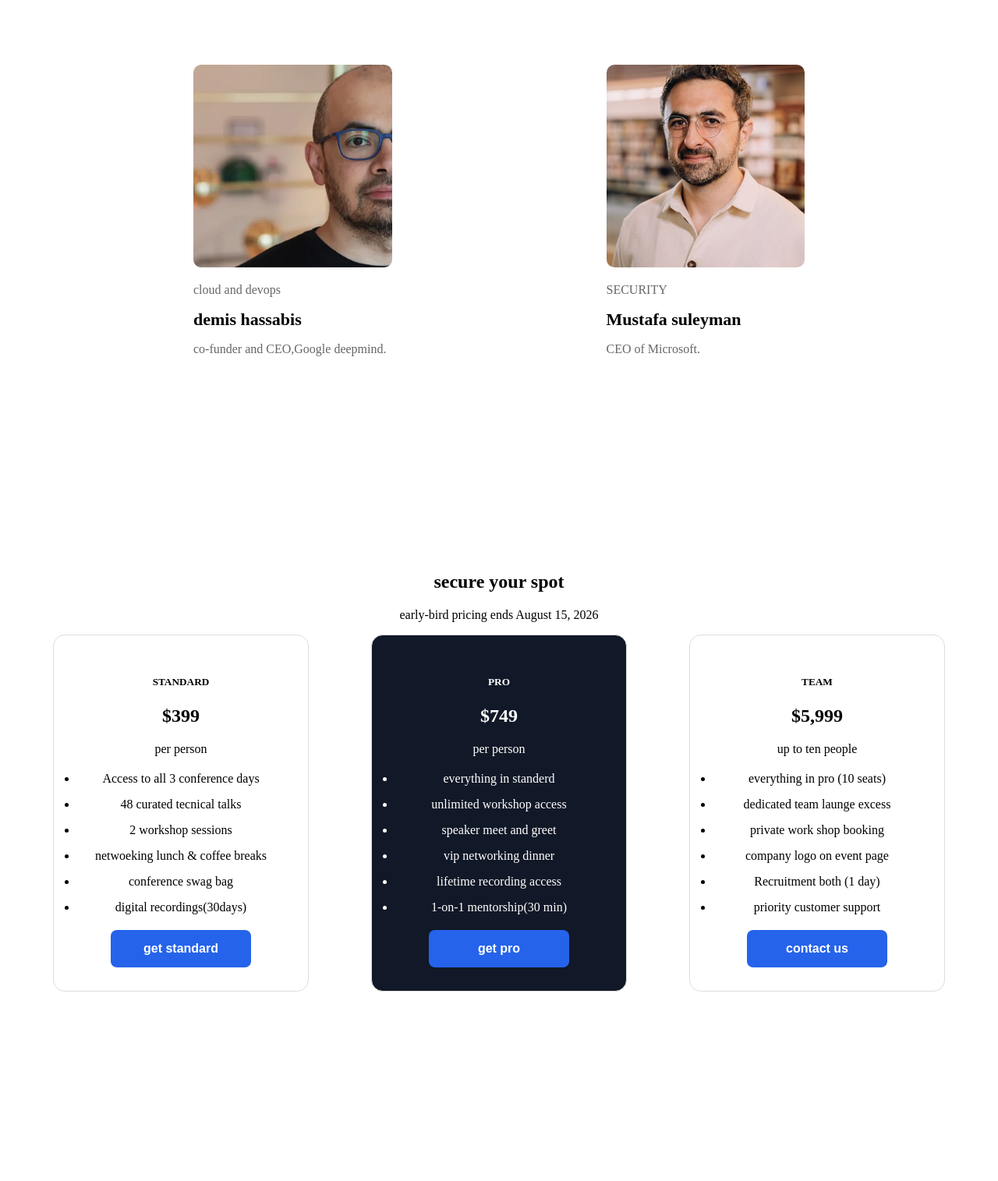
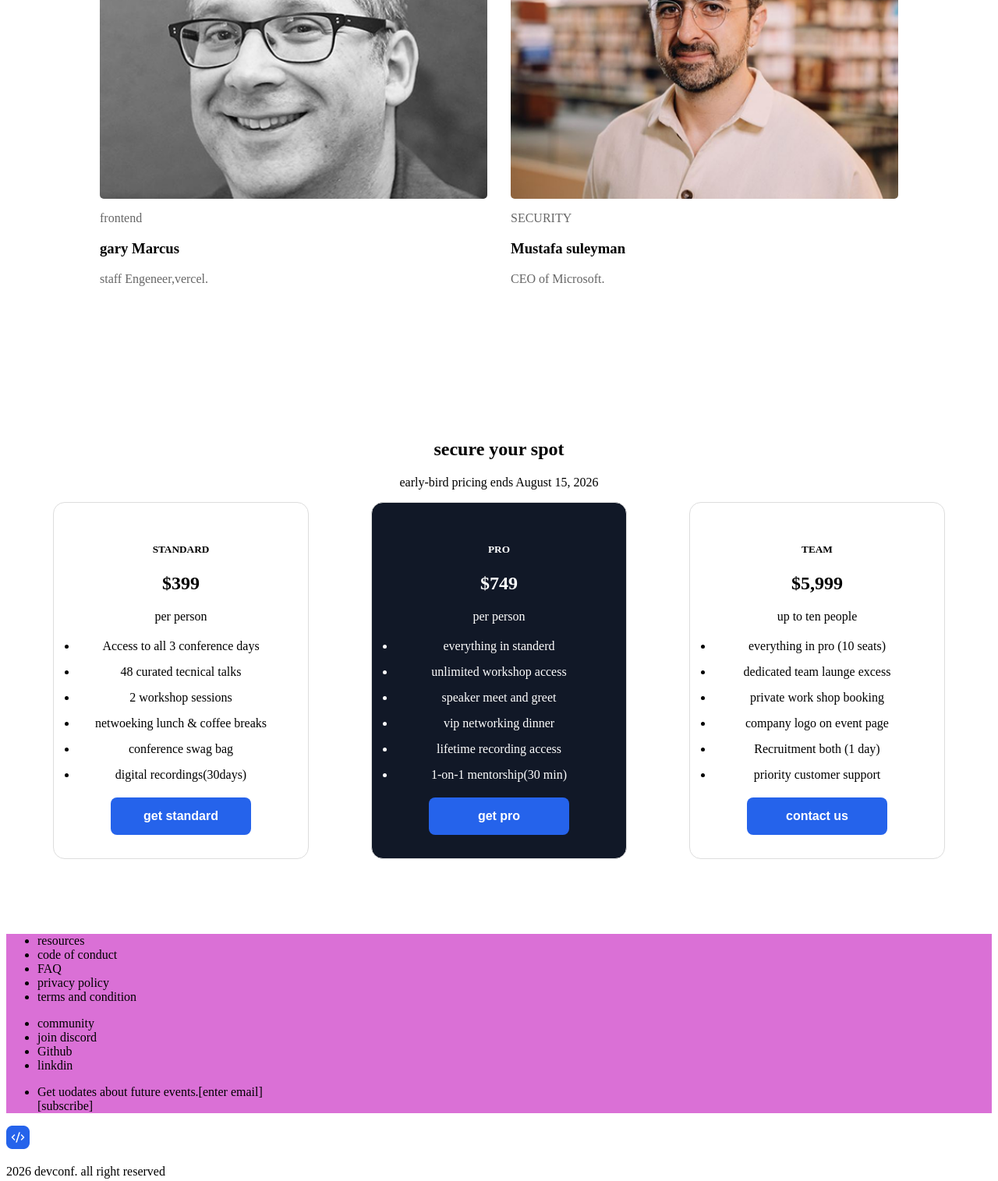
Before and after one commit to tania225/first-assinment, a plain HTML site: page index.html in a window 1280 px wide. Shown: the part 1560-3075 px from the top of the page at 78% size. Before the commit the page ends 2920 px from the top, so only its background shows below. Drawn offline with Linux system fonts and the light colour scheme.

Commit message:
speaker section complete after dibugging

```diff
--- a/index.html
+++ b/index.html
@@ -39,29 +39,40 @@
 
   </section>
   <!--meet the speaker section-->
-  <section class="speaker">
+  <section class="speakers">
     <div class="speaker-grid">
-    <div class="speaker">
+
+      <!--speaker-1-->
+    <div class="speaker-card">
       <img src="./assets/andrej.png">
       <p>AI/ML</p>
       <h3>Andrej karpathy</h3>
       <p>pretaining team,Antropic.</p>
     </div>
- <div class="speaker">
+
+<!--speaker-2-->
+ <div class="speaker-card">
+      <img src="./assets/demis.png">
+      <p>cloud and devops</p>
+      <h3>demis hassabis</h3>
+      <p>co-funder and CEO,Google deepmind.</p>
+
+ </div>
+<!--speaker 3-->
+
+ <div class="speaker-card">
       <img src="./assets/gary.png">
       <p>frontend</p>
       <h3>gary Marcus</h3>
       <p>staff Engeneer,vercel.</p>
 
     </div>
- <div class="speaker">
-      <img src="./assets/demis.png">
-      <p>cloud and devops</p>
-      <h3>demis hassabis</h3>
-      <p>co-funder and CEO,Google deepmind.</p>
 
- </div>
-  <div class="speaker">
+
+
+ <!--speaker-4-->
+
+  <div class="speaker-card">
       <img src="./assets/mustafa.png">
       <p>SECURITY</p>
       <h3>Mustafa suleyman</h3>
@@ -126,10 +137,47 @@
   </ul>
       <button>contact us</button>
 </div>
+</section>
+ <!--footer/something missing-->
+ <div class="footer-bg">
+  <section class="footer">
 
+<div class="recources">
+  <ul >
+    <li>resources</li>
+    <li>code of conduct</li>
+    <li>FAQ</li>
+    <li>privacy policy</li>
+    <li>terms and condition</li>
 
+  </ul>
+</div>
+<div class="community">
+  <ul>
+    <li>community</li>
+    <li>join discord</li>
+    <li>Github</li>
+    <li>linkdin</li>
+  </ul>
+
+</div>
+<div class="newsletter">
+  <ul>
+    <li>Get uodates about future events.[enter email]<br>[subscribe]</li>
+  </ul>
+
+</div>
+
+    </div>
 
   </section>
+  <footer>
+    <img src="./assets/logo-mini.png">
+     <p>2026  devconf. all right reserved</p>
+
+  </footer>
+ </div>
+
 
 
 
--- a/style.css
+++ b/style.css
@@ -64,19 +64,21 @@
   font-size: 16px;
 }
 /*speakers section*/
-.speaker{padding: 80px 120px;}
+.speakers{padding: 80px 120px;}
 
 
 .speaker-grid{
   display: grid;
   grid-template-columns: repeat(2,1fr);
-  gap: 35px;
+  gap: 30px;
 }
-.speaker img{
+.speaker-card img{
   width: 100%;
-  height: 260px;
+  height: 340px;
   object-fit: cover;
-  border-radius:10px ;
+  border-radius:5px ;
+  display: block;
+
 }
 .tag{
   color: #2563eb;
@@ -85,11 +87,14 @@
   border-radius: 10px;
 }
 .speaker h3{
-  margin: 6px 0;
+  margin: 8px 0;
   font-size:22px;
 }
-.speaker p{
+.speaker-card p{
   color: #666;
+}
+.speaker-content{
+  padding: 20px;
 }
 /*--pricing or secure*/
 .pricing{
@@ -134,3 +139,6 @@
   border-radius: 8px;
   font-weight: bold;
 }
+.footer-bg{
+  background-color: orchid;
+}
```
